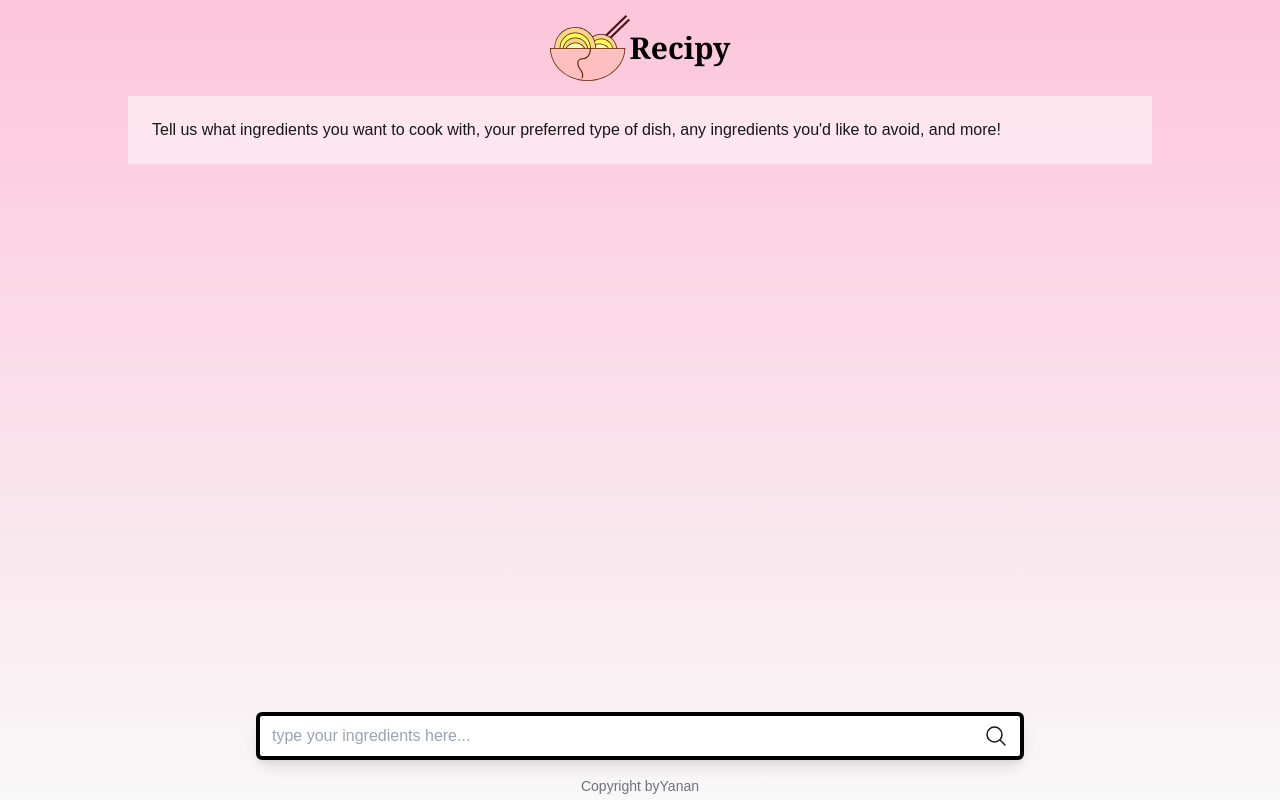
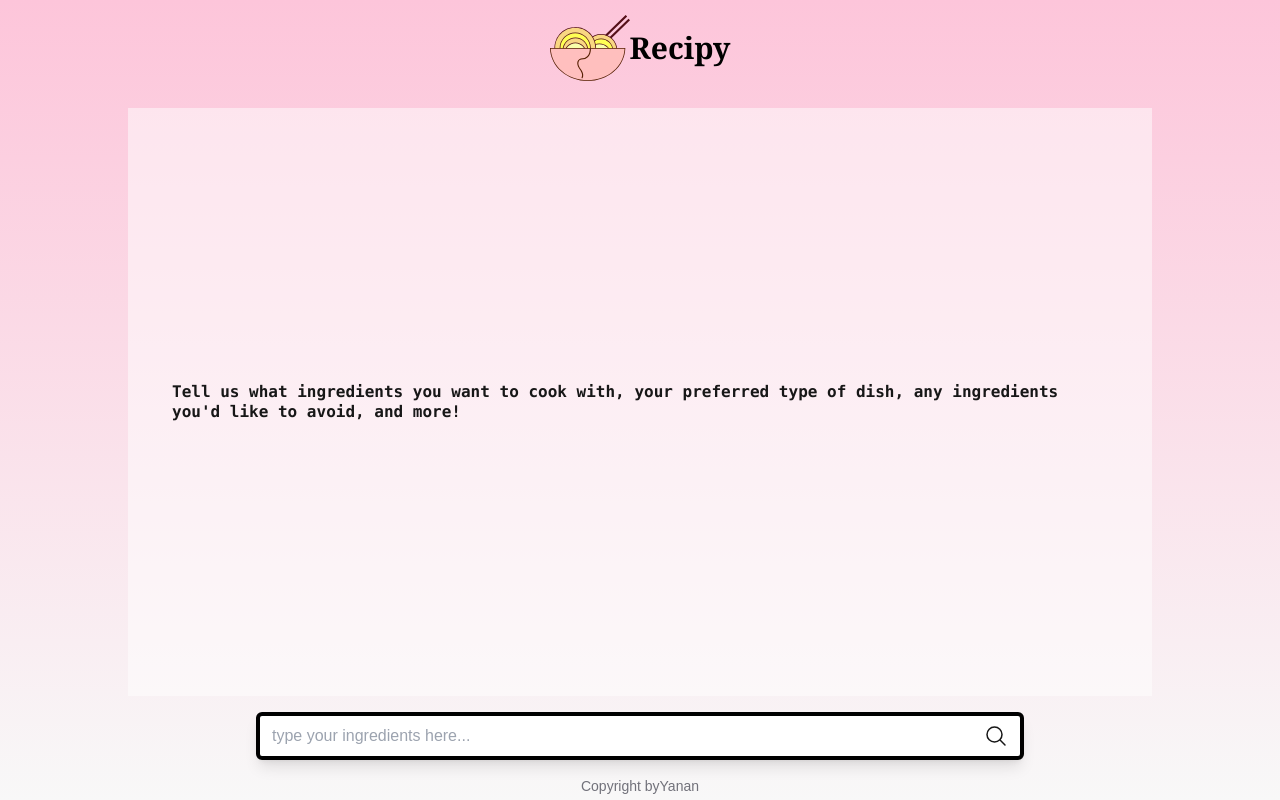
Before and after one commit to lyuya/recipy, a Next.js app: page / in a window 1280 px wide. Built offline with nearby package versions, Linux system fonts and the light colour scheme.

Commit message:
style: make default text centered

```diff
--- a/components/mainPage.tsx
+++ b/components/mainPage.tsx
@@ -24,19 +24,15 @@ export default function MainPage() {
 
     return (
         <>
-            <div id="search" className="relative">
-                <div className="h-full">
-                    <section className="h-full flex justify-center">
-                        <div className="p-6 w-4/5 overflow-auto leading-5 bg-white/50">
-                            {loading && <div className="typing-loader"></div>}
-                            {recipe.length > 0 && <Typewriter text={recipe}></Typewriter>}
-                            {!(loading || recipe.length > 0) && (
-                                <div>
-                                    Tell us what ingredients you want to cook with, your preferred type of dish, any ingredients you'd like to avoid, and more!
-                                </div>
-                            )}
+            <div id="search" className="h-full flex justify-center">
+                <div className="m-3 p-6 w-4/5 overflow-auto leading-5 bg-white/50">
+                    {loading && <div className="typing-loader"></div>}
+                    {recipe.length > 0 && <Typewriter text={recipe}></Typewriter>}
+                    {!(loading || recipe.length > 0) && (
+                        <div className="h-full content-center font-mono font-bold px-5">
+                            Tell us what ingredients you want to cook with, your preferred type of dish, any ingredients you'd like to avoid, and more!
                         </div>
-                    </section>
+                    )}
                 </div>
             </div>
             <SearchBar
```
